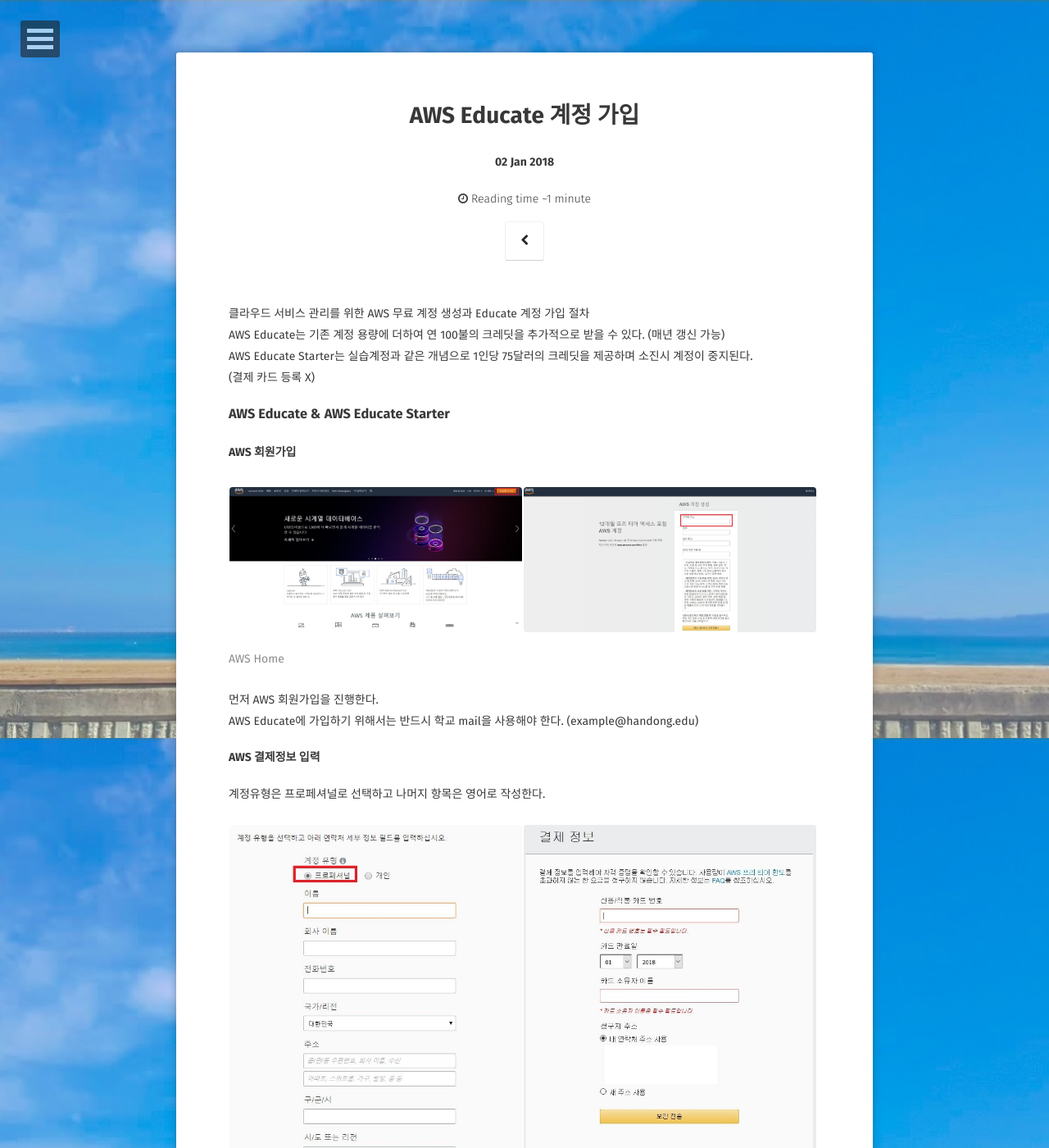
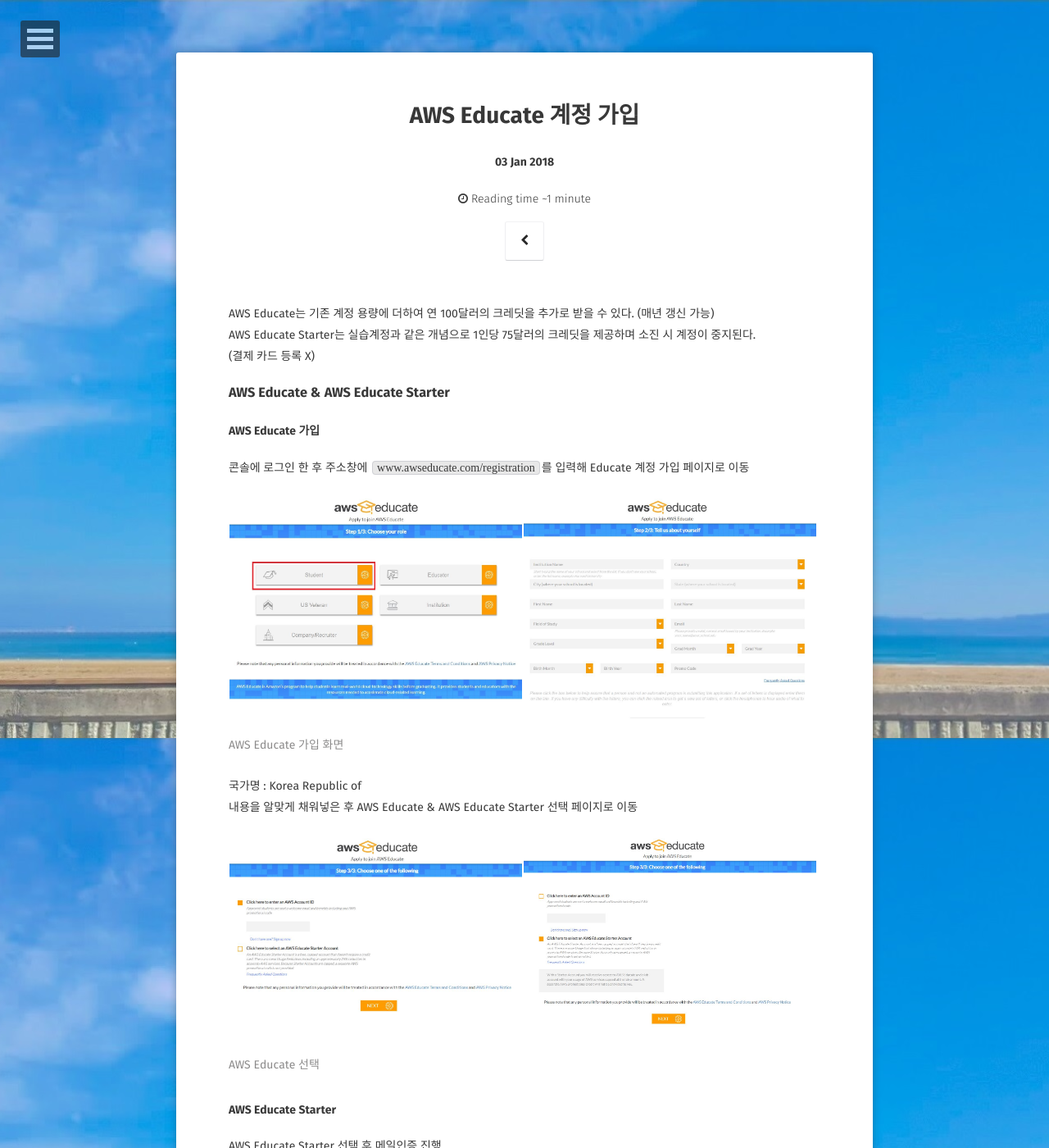
Before and after one commit to kangyechan/kangyechan.github.io, a Jekyll site: the page built from _posts/post/2019-01-03-aws-set-join-edu.md, in a window 1280 px wide and 1400 px high. Shown: the whole window at 82% size. Built offline with Jekyll 4.4.1, drawn with Linux system fonts in a browser that asks for light colours; some web fonts are replaced; some of the changed text lies outside the part shown.

Commit message:
ec2 join edit

```diff
--- a/_posts/post/2019-01-02-aws-setting.md
+++ b/_posts/post/2019-01-03-aws-set-join-edu.md
@@ -1,45 +1,17 @@
 ---
 layout: post
 title: "AWS Educate 계정 가입"
-date: 2018-01-02
-excerpt: "AWS 무료 계정 생성 후 AWS Educate 계정 가입 절차"
+date: 2018-01-03
+excerpt: "무료 크레딧 AWS Educate 계정 가입 절차"
 tags: [AWS, Educate, Educate Starter]
 comments: false
 ---
 
-클라우드 서비스 관리를 위한 AWS 무료 계정 생성과 Educate 계정 가입 절차
-AWS Educate는 기존 계정 용량에 더하여 연 100불의 크레딧을 추가적으로 받을 수 있다. (매년 갱신 가능)
-AWS Educate Starter는 실습계정과 같은 개념으로 1인당 75달러의 크레딧을 제공하며 소진시 계정이 중지된다.
+AWS Educate는 기존 계정 용량에 더하여 연 100달러의 크레딧을 추가로 받을 수 있다. (매년 갱신 가능)
+AWS Educate Starter는 실습계정과 같은 개념으로 1인당 75달러의 크레딧을 제공하며 소진 시 계정이 중지된다.
 (결제 카드 등록 X)
 
 ### AWS Educate & AWS Educate Starter
-
-#### AWS 회원가입
-
-<figure class="half">
-	<a href="{{site.url}}/assets/img/aws/aws_main.JPG"><img src="{{site.url}}/assets/img/aws/aws_main.JPG"></a>
-	<a href="{{site.url}}/assets/img/aws/aws_join.JPG"><img src="{{site.url}}/assets/img/aws/aws_join.JPG"></a>
-	<figcaption>AWS Home</figcaption>
-</figure>
-
-먼저 AWS 회원가입을 진행한다.
-AWS Educate에 가입하기 위해서는 반드시 학교 mail을 사용해야 한다. (example@handong.edu)
-
-#### AWS 결제정보 입력
-
-계정유형은 프로페셔널로 선택하고 나머지 항목은 영어로 작성한다.
-
-<figure class="half">
-	<a href="{{site.url}}/assets/img/aws/aws_join_1.JPG"><img src="{{site.url}}/assets/img/aws/aws_join_1.JPG"></a>
-	<a href="{{site.url}}/assets/img/aws/aws_join_2.JPG"><img src="{{site.url}}/assets/img/aws/aws_join_2.JPG"></a>
-	<figcaption>AWS 결제정보 입력</figcaption>
-</figure>
-
-결제 정보 입력은 해외결제가 가능한 VISA or MASTER 카드로 입력한다.
-(신용카드 또는 체크카드)
-등록하면 아마존으로 1달러가 결제 되고 자동으로 취소된다.
-
-위의 과정을 거치면 AWS 계정 생성이 완료된다.
 
 #### AWS Educate 가입
 
```
Also changed, not shown: _posts/post/2019-01-02-aws-set-join.md (added, +42 -0 lines).
